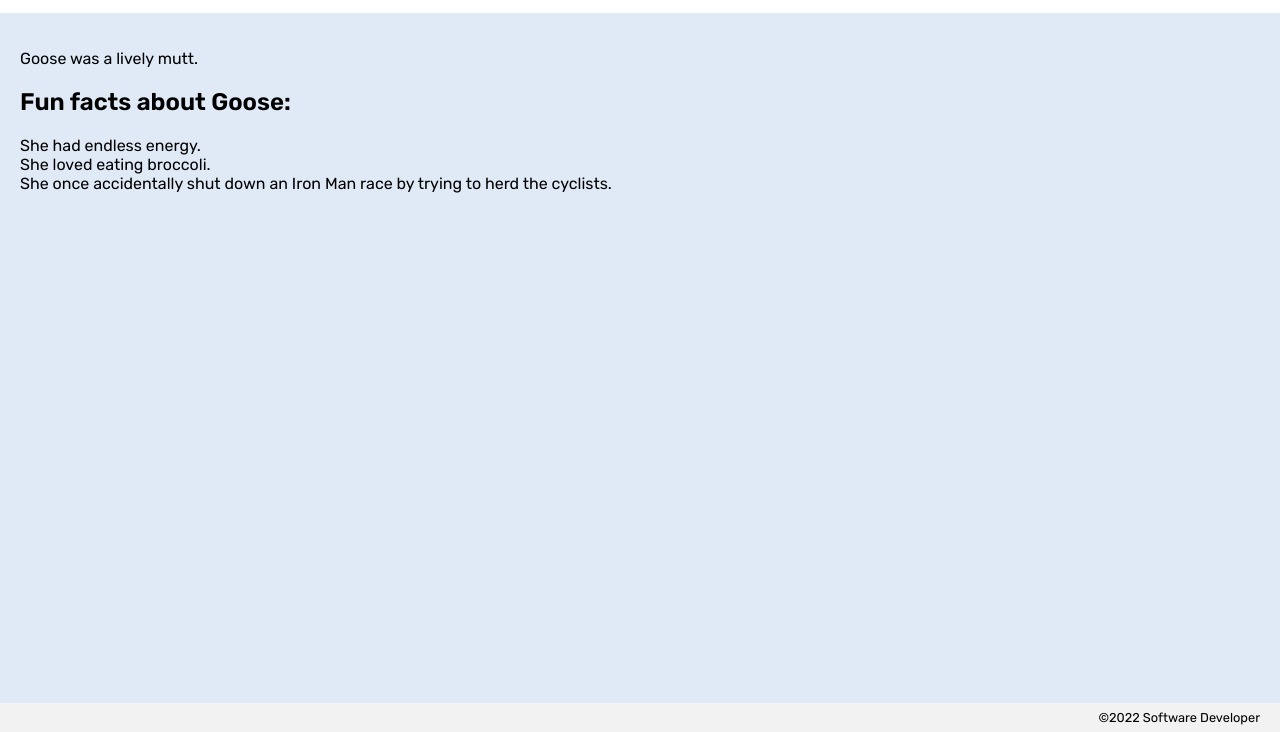
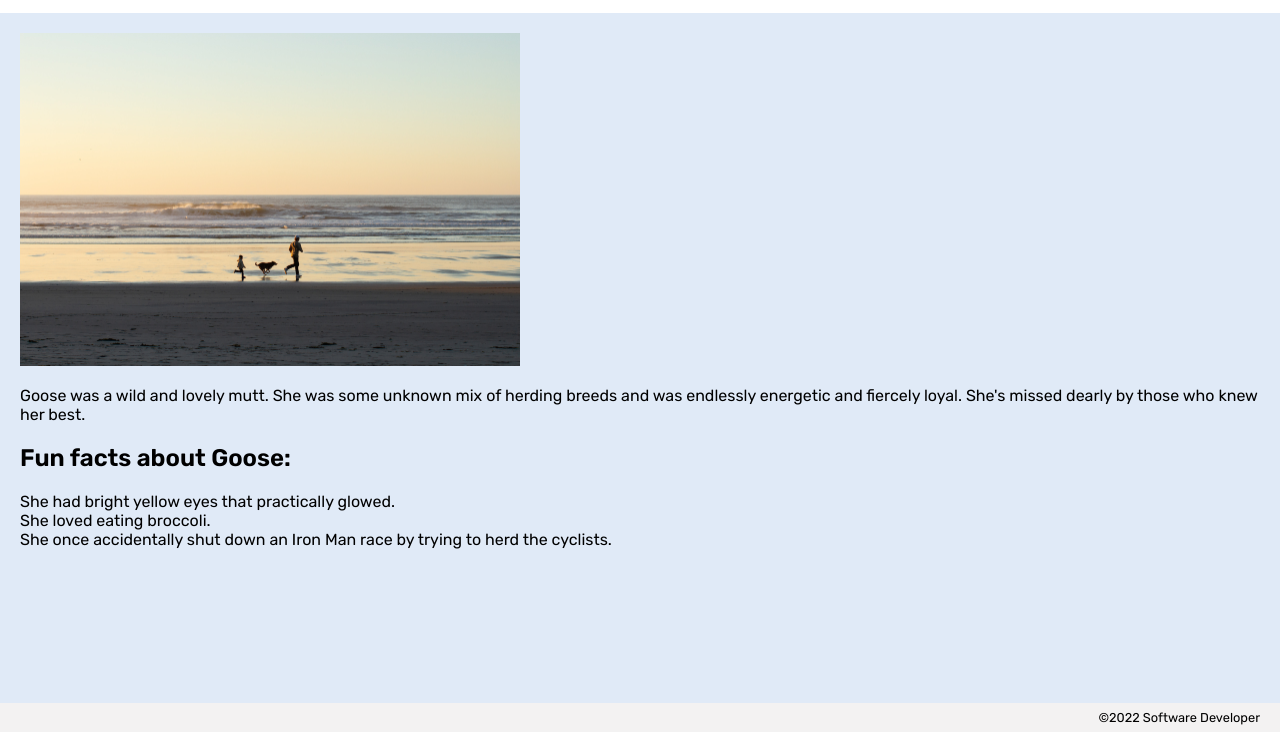
Before and after one commit to emilysellers/about-me, a plain HTML site: page index.html in a window 1280 px wide. Shown: the part 68-800 px from the top of the page. Drawn offline with Linux system fonts and the light colour scheme.

Commit message:
update index.html and adding image

```diff
--- a/index.html
+++ b/index.html
@@ -23,10 +23,19 @@
         </header>
 
         <main>
-            <p>Goose was a lively mutt.</p>
+            <img
+                src="./assets/QGC run Meares 2020.jpg"
+                alt="dog and people running on the beach"
+                width="500px"
+            />
+            <p>
+                Goose was a wild and lovely mutt. She was some unknown mix of herding breeds and was
+                endlessly energetic and fiercely loyal. She's missed dearly by those who knew her
+                best.
+            </p>
             <h2>Fun facts about Goose:</h2>
             <ul>
-                <li>She had endless energy.</li>
+                <li>She had bright yellow eyes that practically glowed.</li>
                 <li>She loved eating broccoli.</li>
                 <li>
                     She once accidentally shut down an Iron Man race by trying to herd the cyclists.
```
Also changed, not shown: assets/QGC run Meares 2020.jpg (added).
